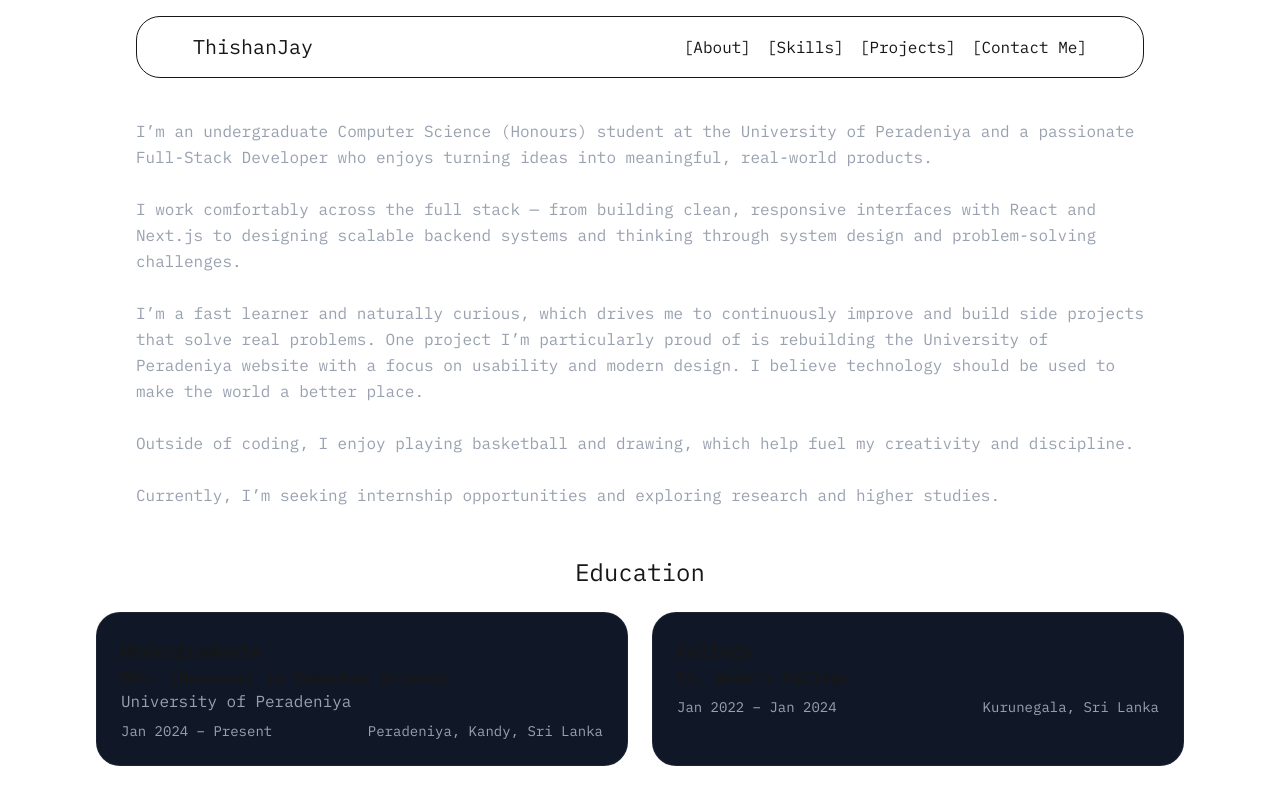
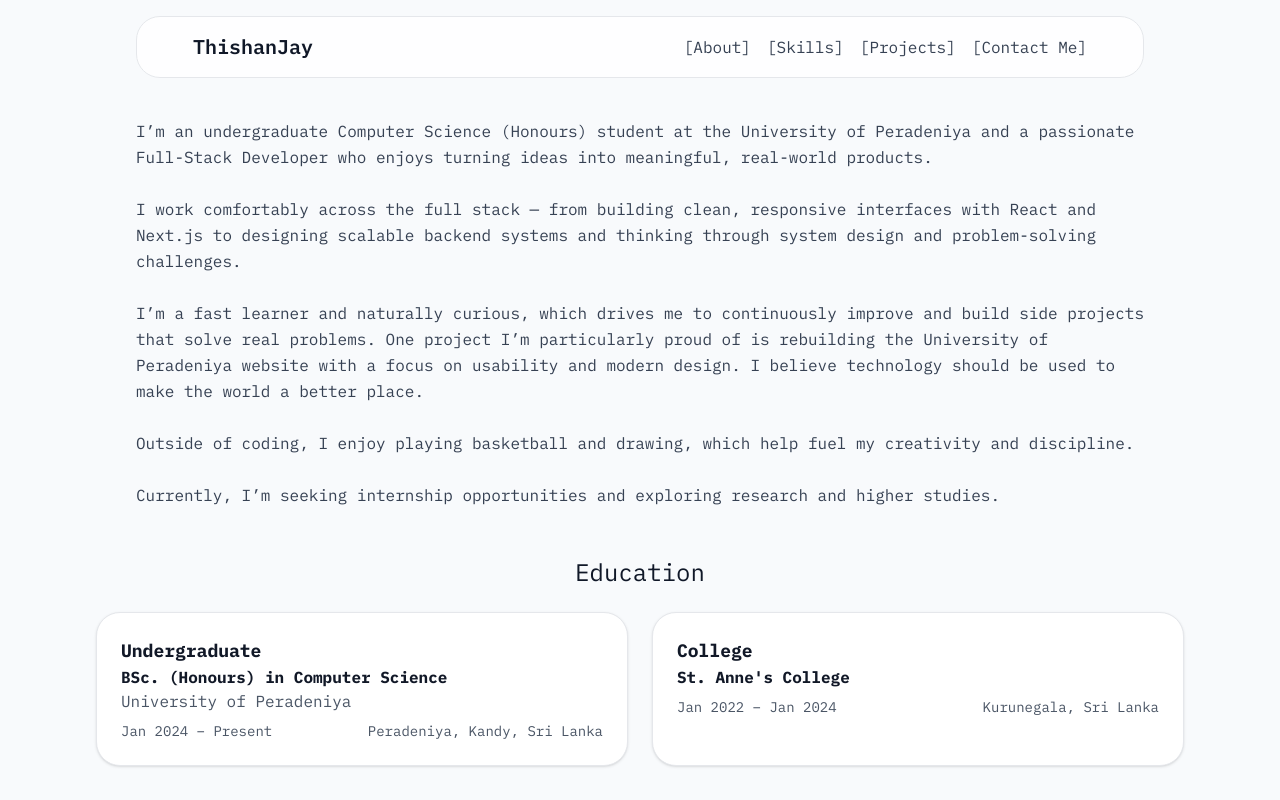
Before and after one commit to thishanjay/portfolio, a Next.js app: page /about in a window 1280 px wide. Shown: the top 800 px of the page. Built offline with nearby package versions, Linux system fonts and the light colour scheme.

Commit message:
Fix light mode of the website

```diff
--- a/app/about/page.tsx
+++ b/app/about/page.tsx
@@ -1,7 +1,7 @@
 export default function Page() {
   return (
     <div className="px-10 py-10">
-      <p className="px-20 text-gray-400 leading-relaxed">
+      <p className="px-20 leading-relaxed text-gray-700 dark:text-gray-400">
         I’m an undergraduate Computer Science (Honours) student at the
         University of Peradeniya and a passionate Full-Stack Developer who
         enjoys turning ideas into meaningful, real-world products.
@@ -28,23 +28,27 @@ export default function Page() {
         and higher studies.
       </p>
 
-      <h1 className="text-2xl text-center mt-12 mb-6">Education</h1>
+      <h1 className="mb-6 mt-12 text-center text-2xl text-gray-900 dark:text-white">
+        Education
+      </h1>
 
-      <div className="mt-6 grid grid-cols-1 md:grid-cols-2 gap-6 m-10">
-        <div className="bg-gray-900 rounded-3xl p-6 border border-white/5">
-          <h3 className="font-bold text-lg">Undergraduate</h3>
+      <div className="m-10 mt-6 grid grid-cols-1 gap-6 md:grid-cols-2">
+        <div className="rounded-3xl border border-gray-200 bg-white p-6 shadow-sm dark:border-white/5 dark:bg-gray-900">
+          <h3 className="text-lg font-bold">Undergraduate</h3>
           <p className="font-bold">BSc. (Honours) in Computer Science</p>
-          <p className="text-gray-400">University of Peradeniya</p>
-          <div className="text-gray-400 flex justify-between text-sm mt-2">
+          <p className="text-gray-600 dark:text-gray-400">
+            University of Peradeniya
+          </p>
+          <div className="mt-2 flex justify-between text-sm text-gray-600 dark:text-gray-400">
             <p>Jan 2024 – Present</p>
             <p>Peradeniya, Kandy, Sri Lanka</p>
           </div>
         </div>
 
-        <div className="bg-gray-900 rounded-3xl p-6 border border-white/5">
-          <h3 className="font-bold text-lg">College</h3>
+        <div className="rounded-3xl border border-gray-200 bg-white p-6 shadow-sm dark:border-white/5 dark:bg-gray-900">
+          <h3 className="text-lg font-bold">College</h3>
           <p className="font-bold">St. Anne's College</p>
-          <div className="text-gray-400 flex justify-between text-sm mt-2">
+          <div className="mt-2 flex justify-between text-sm text-gray-600 dark:text-gray-400">
             <p>Jan 2022 – Jan 2024</p>
             <p>Kurunegala, Sri Lanka</p>
           </div>
--- a/app/components/Footer.tsx
+++ b/app/components/Footer.tsx
@@ -2,8 +2,8 @@ import React from "react";
 
 const Footer = () => {
   return (
-    <footer className="border-t mt-20 mx-10">
-      <div className="p-6 flex flex-col sm:flex-row justify-between items-center gap-2 text-sm text-gray-400">
+    <footer className="mx-10 mt-20 border-t border-gray-200 dark:border-gray-800">
+      <div className="flex flex-col items-center justify-between gap-2 p-6 text-sm text-gray-600 dark:text-gray-400 sm:flex-row">
         <div>© 2026 ThishanJay</div>
 
         <div className="flex items-center gap-1">
--- a/app/components/Navbar.tsx
+++ b/app/components/Navbar.tsx
@@ -6,31 +6,53 @@ const Navbar = () => {
   const [isOpen, setIsOpen] = useState(false);
 
   return (
-    <div className="border rounded-3xl mx-30">
-      <div className="flex justify-between items-center p-4 mx-10">
-        <a href="/" className="text-xl">
+    <div className="mx-30 rounded-3xl border border-gray-200 bg-white/80 backdrop-blur dark:border-gray-800 dark:bg-gray-900/80">
+      <div className="mx-10 flex items-center justify-between p-4">
+        <a
+          href="/"
+          className="text-xl font-semibold text-gray-900 dark:text-white"
+        >
           ThishanJay
         </a>
 
-        {/* Hamburger for small screens */}
         <div className="md:hidden">
           <button
             onClick={() => setIsOpen(!isOpen)}
-            className="text-2xl focus:outline-none"
+            className="text-2xl text-gray-700 focus:outline-none dark:text-gray-200"
           >
             ☰
           </button>
         </div>
 
         <div
-          className={`flex flex-col md:flex-row md:gap-4 absolute md:static top-16 right-4 md:bg-transparent p-4 md:p-0 shadow md:shadow-none transition-all duration-300 ${
+          className={`absolute right-4 top-16 flex flex-col rounded-2xl border border-gray-200 bg-white p-4 shadow-lg transition-all duration-300 md:static md:flex md:flex-row md:gap-4 md:border-0 md:bg-transparent md:p-0 md:shadow-none ${
             isOpen ? "block" : "hidden"
           } md:flex`}
         >
-          <a href="about">[About]</a>
-          <a href="skills">[Skills]</a>
-          <a href="projects">[Projects]</a>
-          <a href="contact">[Contact Me]</a>
+          <a
+            href="about"
+            className="text-gray-700 hover:text-gray-900 dark:text-gray-300 dark:hover:text-white"
+          >
+            [About]
+          </a>
+          <a
+            href="skills"
+            className="text-gray-700 hover:text-gray-900 dark:text-gray-300 dark:hover:text-white"
+          >
+            [Skills]
+          </a>
+          <a
+            href="projects"
+            className="text-gray-700 hover:text-gray-900 dark:text-gray-300 dark:hover:text-white"
+          >
+            [Projects]
+          </a>
+          <a
+            href="contact"
+            className="text-gray-700 hover:text-gray-900 dark:text-gray-300 dark:hover:text-white"
+          >
+            [Contact Me]
+          </a>
         </div>
       </div>
     </div>
--- a/app/components/Projects.tsx
+++ b/app/components/Projects.tsx
@@ -25,41 +25,45 @@ const projects = [
 
 const Projects = () => {
   return (
-    <section id="projects" className="p-10 bg-gray-900 pt-20">
-      <h1 className="text-4xl font-bold text-center">Featured Projects</h1>
-      <p className="text-lg text-gray-400 text-center">
+    <section
+      id="projects"
+      className="bg-gray-50/80 px-10 pt-20 pb-10 dark:bg-gray-900/80"
+    >
+      <h1 className="text-center text-4xl font-bold text-gray-900 dark:text-white">
+        Featured Projects
+      </h1>
+      <p className="mt-2 text-center text-lg text-gray-600 dark:text-gray-400">
         Checkout some of my recent work
       </p>
-      {/* Grid of projects */}
-      <div className="grid gap-8 sm:grid-cols-2 md:grid-cols-3 mt-6 px-5">
+      <div className="mt-6 grid gap-8 px-5 sm:grid-cols-2 md:grid-cols-3">
         {projects.map((project, index) => (
           <a
             key={index}
             href={project.link}
-            className="group rounded-2xl border border-white/10 bg-white/3 p-5 hover:bg-white/10 transition"
+            className="group rounded-2xl border border-gray-200 bg-white/90 p-5 shadow-sm transition hover:bg-gray-50 dark:border-white/10 dark:bg-gray-900/70 dark:hover:bg-gray-800/70"
           >
-            {/* Image */}
-            <div className="relative w-full h-40 rounded-xl overflow-hidden mb-4">
+            <div className="relative mb-4 h-40 w-full overflow-hidden rounded-xl">
               <Image
                 src={project.image}
                 alt={project.title}
                 fill
-                className="object-cover group-hover:scale-105 transition"
+                className="object-cover transition group-hover:scale-105"
               />
             </div>
-            {/* Text */}
             <div>
-              <h3 className="text-lg font-semibold">{project.title}</h3>
-              <p className="text-gray-350 text-sm mt-2">
+              <h3 className="text-lg font-semibold text-gray-900 dark:text-white">
+                {project.title}
+              </h3>
+              <p className="mt-2 text-sm text-gray-600 dark:text-gray-400">
                 {project.description}
               </p>
             </div>
           </a>
         ))}
       </div>
-      <div className="flex justify-center mt-10">
+      <div className="mt-10 flex justify-center">
         <Link href="/projects">
-          <button className="group flex items-center gap-2 border border-white/20 px-5 py-2 rounded-2xl transition hover:bg-white/10">
+          <button className="group flex items-center gap-2 rounded-2xl border border-gray-300 px-5 py-2 text-gray-700 transition hover:bg-gray-100 dark:border-white/20 dark:text-gray-300 dark:hover:bg-white/10">
             View all projects
             <span className="transition-transform group-hover:translate-x-1">
               <MdKeyboardDoubleArrowRight />
--- a/app/components/RoleCarousel.tsx
+++ b/app/components/RoleCarousel.tsx
@@ -3,7 +3,7 @@ import { Typewriter } from "react-simple-typewriter";
 
 export default function RoleCarousel() {
   return (
-    <p className="text-gray-300 text-xl font-bold">
+    <p className="text-xl font-bold text-gray-700 dark:text-gray-300">
       <Typewriter
         words={[
           "Full-Stack Developer",
--- a/app/contact/page.tsx
+++ b/app/contact/page.tsx
@@ -1,9 +1,18 @@
-import React from 'react'
+import React from "react";
 
 const page = () => {
   return (
-    <div>contact me page</div>
-  )
-}
+    <div className="flex min-h-[50vh] items-center justify-center px-6 py-16 text-gray-700 dark:text-gray-300">
+      <div className="max-w-xl rounded-3xl border border-gray-200 bg-white/80 p-8 text-center shadow-sm dark:border-gray-800 dark:bg-gray-900/80">
+        <h1 className="text-3xl font-semibold text-gray-900 dark:text-white">
+          Contact me
+        </h1>
+        <p className="mt-3 text-gray-600 dark:text-gray-400">
+          I’m open to freelance work, internships, and collaboration ideas.
+        </p>
+      </div>
+    </div>
+  );
+};
 
-export default page
+export default page;
--- a/app/globals.css
+++ b/app/globals.css
@@ -1,8 +1,8 @@
 @import "tailwindcss";
 
 :root {
-  --background: #ffffff;
-  --foreground: #171717;
+  --background: #f8fafc;
+  --foreground: #111827;
 }
 
 @theme inline {
@@ -15,7 +15,7 @@
 @media (prefers-color-scheme: dark) {
   :root {
     --background: #0a0a0a;
-    --foreground: #ededed;
+    --foreground: #f5f5f5;
   }
 }
 
@@ -23,15 +23,16 @@ body {
   background: var(--background);
   color: var(--foreground);
   font-family: Arial, Helvetica, sans-serif;
+  transition: background-color 0.3s ease, color 0.3s ease;
 }
 
 @layer components {
   .icon-btn {
-    @apply w-12 h-12 flex items-center justify-center rounded-full bg-gray-800 text-gray-300 text-lg transition-all duration-300 ease-out hover:bg-gray-600 hover:text-white hover:scale-110 active:scale-95;
+    @apply w-12 h-12 flex items-center justify-center rounded-full border border-gray-200 bg-gray-100 text-gray-700 text-lg shadow-sm transition-all duration-300 ease-out hover:bg-gray-200 hover:text-gray-900 hover:scale-110 active:scale-95 dark:border-gray-700 dark:bg-gray-800 dark:text-gray-300 dark:hover:bg-gray-700 dark:hover:text-white;
   }
+
   .tech-skills {
-    @apply px-3
-    py-1
+    @apply px-3 py-1 rounded-xl transition-colors duration-300;
   }
 }
 
--- a/app/layout.tsx
+++ b/app/layout.tsx
@@ -10,8 +10,8 @@ const ibmPlexMono = IBMPlexMono({
 });
 
 export const metadata: Metadata = {
-  title: "Create Next App",
-  description: "Generated by create next app",
+  title: "Thishan Jayasundara",
+  description: "My portfolio app",
 };
 
 export default function RootLayout({
--- a/package.json
+++ b/package.json
@@ -3,7 +3,7 @@
   "version": "0.1.0",
   "private": true,
   "scripts": {
-    "dev": "next dev",
+    "dev": "next dev --webpack",
     "build": "next build",
     "start": "next start",
     "lint": "eslint"
```
Also changed, not shown: app/components/Hero.tsx (+11 -9 lines), app/components/Recommendations.tsx (+24 -20 lines), app/components/TechinalSkills.tsx (+18 -10 lines).
